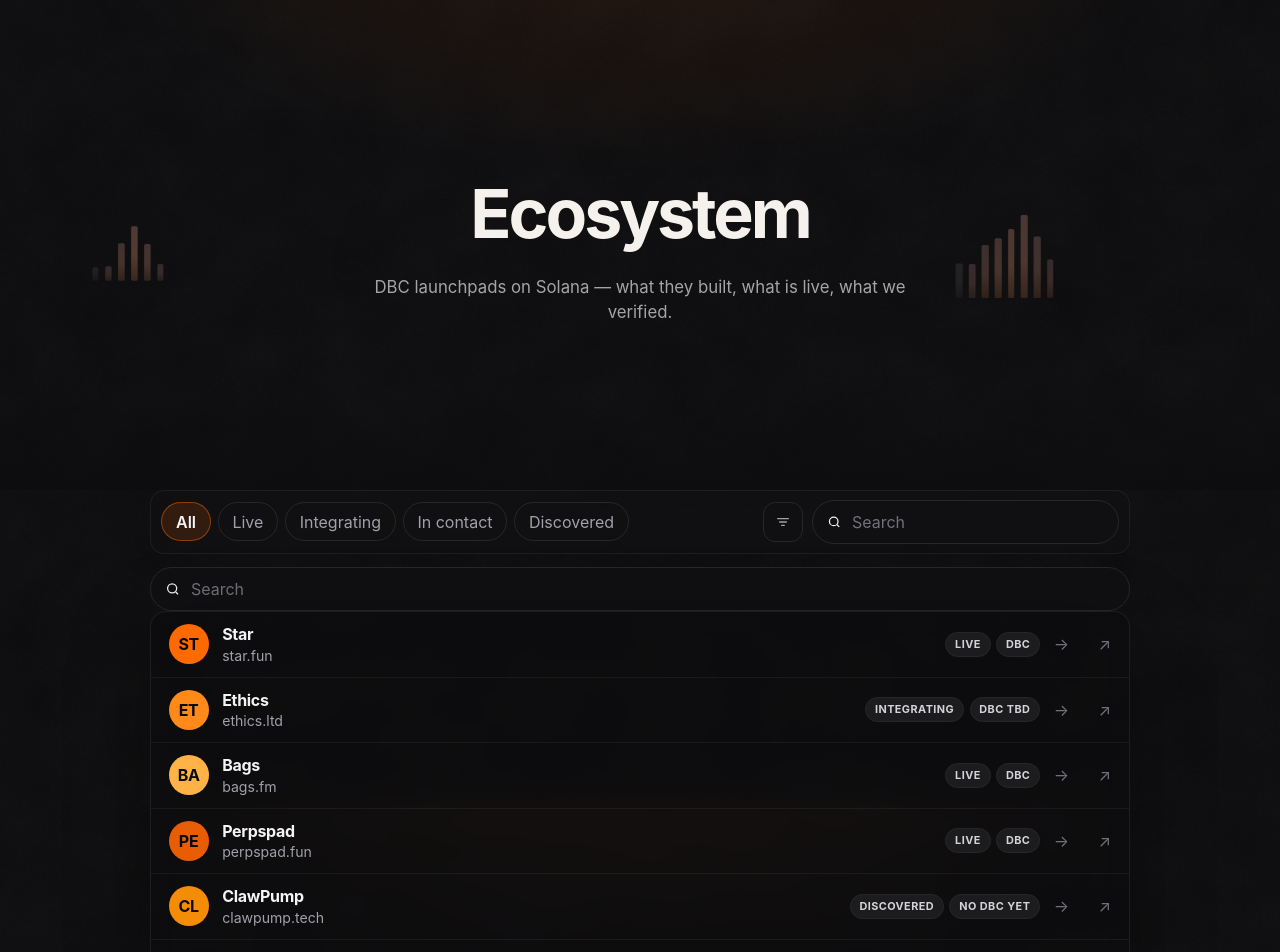
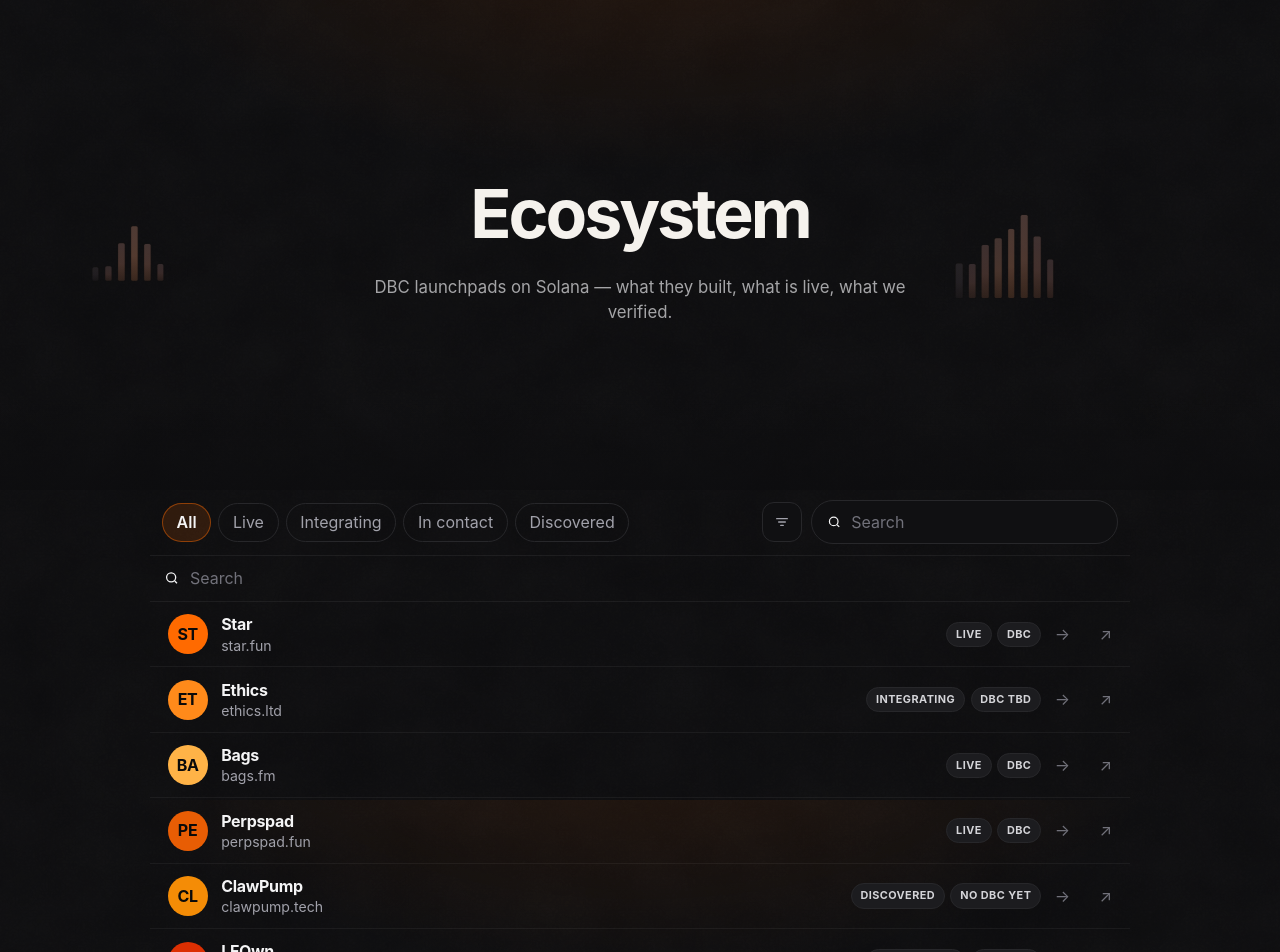
Before and after one commit to semi-infiknight/RWAScreener, a Next.js app: page / in a window 1280 px wide. Shown: the top 952 px of the page. Built offline with nearby package versions, Linux system fonts and the light colour scheme.

Commit message:
fix: merge ecosystem filters and list into one panel
Remove the glass-card gap (and double-chrome search strip) so
controls and rows share a single continuous surface.

```diff
--- a/app/globals.css
+++ b/app/globals.css
@@ -174,7 +174,7 @@ button, input { font: inherit; color: inherit; }
   flex-wrap: wrap;
   align-items: center;
   gap: 0.55rem;
-  margin-bottom: 1rem;
+  margin-bottom: 0;
 }
 .pills {
   display: flex;
@@ -585,21 +585,12 @@ button, input { font: inherit; color: inherit; }
 }
 
 
-/* premium dark chrome */
+/* premium dark chrome — one continuous panel (no filter/list split) */
 .shell {
   position: relative;
   z-index: 3;
 }
-.controls {
-  backdrop-filter: blur(10px);
-  -webkit-backdrop-filter: blur(10px);
-  background: rgba(18, 18, 20, 0.45);
-  border: 1px solid rgba(255, 255, 255, 0.06);
-  border-radius: 14px;
-  padding: 0.55rem 0.65rem;
-  margin-bottom: 0.85rem;
-}
-.list {
+.panel {
   border-radius: 16px;
   overflow: hidden;
   border: 1px solid rgba(255, 255, 255, 0.07);
@@ -607,6 +598,35 @@ button, input { font: inherit; color: inherit; }
   backdrop-filter: blur(12px);
   -webkit-backdrop-filter: blur(12px);
   box-shadow: 0 24px 80px rgba(0, 0, 0, 0.35);
+}
+.controls {
+  margin: 0;
+  padding: 0.65rem 0.75rem;
+  border: 0;
+  border-radius: 0;
+  border-bottom: 1px solid rgba(255, 255, 255, 0.06);
+  background: transparent;
+  backdrop-filter: none;
+  -webkit-backdrop-filter: none;
+}
+.controls .search {
+  margin-bottom: 0;
+}
+.search-mobile {
+  margin: 0;
+  border-radius: 0;
+  border: 0;
+  border-bottom: 1px solid rgba(255, 255, 255, 0.06);
+  padding: 0.65rem 0.9rem;
+  background: transparent;
+}
+.list {
+  border: 0;
+  border-radius: 0;
+  background: transparent;
+  backdrop-filter: none;
+  -webkit-backdrop-filter: none;
+  box-shadow: none;
 }
 .row-wrap {
   border-bottom: 1px solid rgba(255, 255, 255, 0.05);
```
